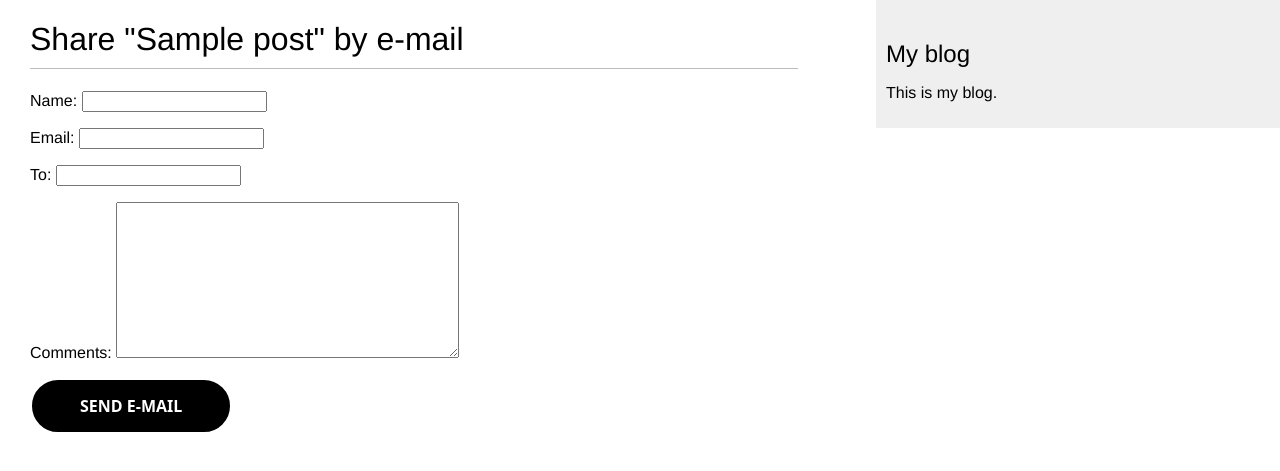
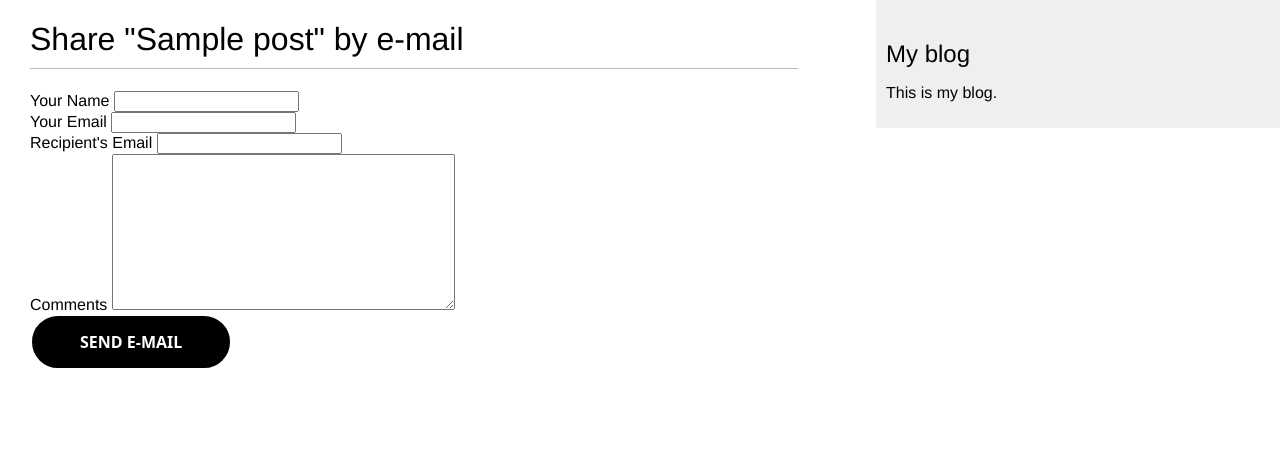
Before and after one commit to Eliza201012/Blog-project, a Django app: page /1/share/ in a window 1280 px wide. Shown: the top 471 px of the page. Run offline with Django 5.2, Linux system fonts and the light colour scheme; tables that the repository leaves empty hold one stand-in row (values such as "Sample post").

Commit message:
Виводимо кожне поле вручну для стилей

```diff
--- a/templates/blog/post/share.html
+++ b/templates/blog/post/share.html
@@ -10,15 +10,39 @@
             to {{ form.cleaned_data.to }}.
         </p>
     {% else %}
+
+        <div class="form-container">
             <h1>Share "{{ post.title }}" by e-mail</h1>
             <form method="post">
-            {{ form.as_p }}
                 {% csrf_token %}
+
+                <div class="form-group">
+                    <label for="{{ form.name.id_for_label }}">Your Name</label>
+                    {{ form.name }}
+                </div>
+
+                <div class="form-group">
+                    <label for="{{ form.email.id_for_label }}">Your Email</label>
+                    {{ form.email }}
+                </div>
+
+                <div class="form-group">
+                    <label for="{{ form.to.id_for_label }}">Recipient's Email</label>
+                    {{ form.to }}
+                </div>
+
+                <div class="form-group">
+                    <label for="{{ form.comments.id_for_label }}">Comments</label>
+                    {{ form.comments }}
+                </div>
+
+
                 <button type="submit" class="btn-17">
                     <span class="text-container">
                         <span class="text">Send e-mail</span>
                     </span>
                 </button>
             </form>
+        </div>
     {% endif %}
 {% endblock %}
```
Lines whose indentation alone changed are shown as unchanged.
